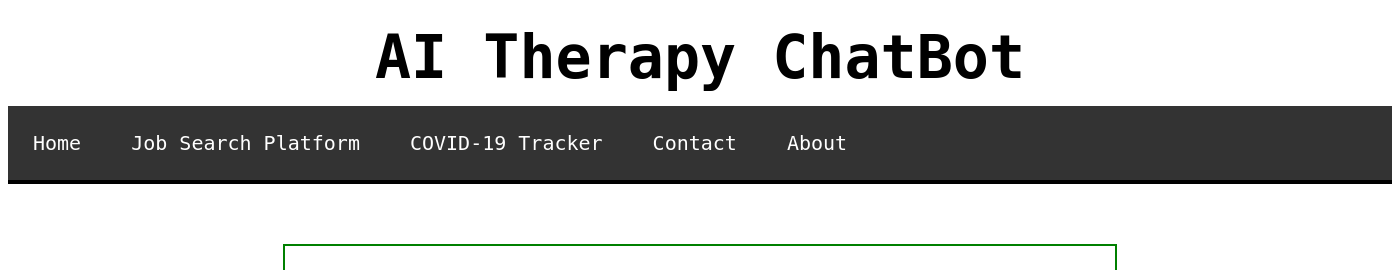
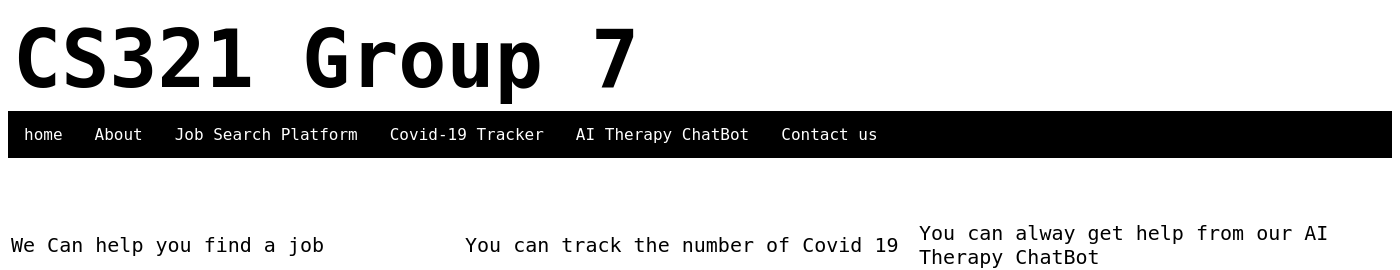
Before and after one commit to SJGirmay/321-Group-7, a Flask app: page / in a window 1400 px wide. Shown: the top 270 px of the page. Run offline with Flask 2, Linux system fonts and the light colour scheme; some libraries are stand-ins or nearby versions.

Commit message:
Update home.html

```diff
--- a/Ai-Therapy/templates/home.html
+++ b/Ai-Therapy/templates/home.html
@@ -1,3 +1,5 @@
+<html>
+
 <head>
   <script src="https://ajax.googleapis.com/ajax/libs/jquery/3.2.1/jquery.min.js"></script>
   <style>
@@ -17,141 +19,124 @@
       margin-top: 3px;
       text-align: center;
     }
-    #chatbox {
-      margin-left: auto;
-      margin-right: auto;
-      width: 80%;
-      margin-top: 60px;
-    }
-    #userInput {
-      margin-left: auto;
-      margin-right: auto;
-      width: 80%;
-      margin-top: 60px;
-    }
-    #textInput {
-      width: 100%;
-      border: none;
-      border-bottom: 3px solid black;
-      font-family: monospace;
-      font-size: 17px;
-    }
-    .userText {
-      color: white;
-      font-family: monospace;
-      font-size: 17px;
-      text-align: right;
-      line-height: 30px;
-    }
-    .userText span {
-      background-color: #808080;
-      padding: 10px;
-      border-radius: 2px;
-    }
-    .botText {
-      color: white;
-      font-family: monospace;
-      font-size: 17px;
-      text-align: left;
-      line-height: 30px;
-    }
-    .botText span {
-      background-color: #4169e1;
-      padding: 10px;
-      border-radius: 2px;
-    }
-    #tidbit {
-      position: absolute;
-      bottom: 0;
-      right: 0;
-      width: 300px;
-    }
-    .boxed {
-      margin-left: auto;
-      margin-right: auto;
-      width: 60%;
-      margin-top: 60px;
-      border: 2px solid green;
-    }
-    .box {
-      border: 2px solid black;
+    .navbar {
+  overflow: hidden;
+  background-color:black;
 }
 
-    ul {
-      list-style-type: none;
-      margin: 0;
-      padding: 0;
-      overflow: hidden;
-      background-color: #333333;
-    }
-
-  li {
+.navbar a {
   float: left;
-  }
-
-  li a {
-    display: block;
+  font-size: 16px;
   color: white;
   text-align: center;
-    font-size: 20px;
-    padding: 25px;
+  padding: 14px 16px;
   text-decoration: none;
 }
 
-  li a:hover {
-    background-color: #111111;
+.dropdown {
+  float: left;
+  overflow: hidden;
 }
+
+.dropdown .dropbtn {
+  font-size: 16px;
+  border: none;
+  outline: none;
+  color: #900C3F;
+  padding: 14px 16px;
+  background-color: inherit;
+  font-family: inherit;
+  margin: 0;
+}
+
+.navbar a:hover, .dropdown:hover .dropbtn {
+  background-color: gray;
+}
+
+.dropdown-content {
+  display: none;
+  position: absolute;
+  background-color:white;
+  min-width: 160px;
+  box-shadow: 0px 8px 16px 0px rgba(0,0,0,0.2);
+  z-index: 1;
+}
+
+.dropdown-content a {
+  float: none;
+  color: black;
+  padding: 12px 16px;
+  text-decoration: none;
+  display: block;
+  text-align: left;
+}
+
+.dropdown-content a:hover {
+  background-color: #ddd;
+}
+
+.dropdown:hover .dropdown-content {
+  display: block;
+}
+.column {
+  float: left;
+  width: 33.33%;
+  padding: 5px;
+}
+
+/* Clear floats after image containers */
+.row::after {
+  content: "";
+  clear: both;
+  display: table;
+}
+
+label { width: 200px; float: left; margin: 0 20px 0 0; }
+span { display: block; margin: 0 0 3px; font-size: 1.2em; font-weight: bold; }
+input { width: 200px; border: 1px solid #000; padding: 5px; }
+
 </style>
 </head>
 
 <body>
+    <h1 style="font-size:80px; padding: 5px;">
+      CS321 Group 7
+    </h1>
+    <div class="navbar" style="text-align:center;">
+      <a class="active" href="/">home</a>
+      <a class="active" href="/about">About</a>
+      <a class="active" href="/index">Job Search Platform</a>
+      <a class="active" href="/covid">Covid-19 Tracker</a>
+      <a class="active" href="/AI">AI Therapy ChatBot</a>
+      <a class="active" href="/contact">Contact us</a></li>
+    </div>
+
+    </div>
+
     <center>
-    <h1 style="font-size:60px;">
-      AI Therapy ChatBot
-    </h1>
-    <ul>
-      <li><a href="#home">Home</a></li>
-      <li><a href="#Job Search Platform">Job Search Platform</a></li>
-      <li><a href="#Covid 19 Tracker">COVID-19 Tracker</a></li>
-      <li><a href="#Contact">Contact</a></li>
-      <li><a href="#about">About</a></li>
-    </ul>
+    <table style="margin-top: 60px;">
+        <tr>
+            <td style="font-size: 20px;"> We Can help you find a job</td>
+            <td style="font-size: 20px;"> You can track the number of Covid 19</td>
+            <td style="font-size: 20px;"> You can alway get help from our AI Therapy ChatBot</td>
+        </tr>
+        <tr>
+          <td> <img src="https://i.insider.com/5ef9f7082618b919053702c4?width=1136&format=jpeg" width="450" height="400">
+        </td>
+        <td>
+            <img src="https://www.statnews.com/wp-content/uploads/2020/03/corona-tracker-social-image.png" width="450" height="400">
+        </td>
+        <td>
+            <img src="https://governmentciomedia.com/sites/default/files/styles/featured_article_image/public/2018-09/chatbots.jpg?itok=aElvvnQz" width="450" height="400">
+        </td>
+        </tr>
+    </table>
     </center>
-<div class="box"></div>
-  <div class="boxed">
-    <div>
-      <div id="chatbox">
-        <p class="botText">
-          <span>Hi! I'm Lily your AI therapy Chatbot</span>
-        </p>
-      </div>
-      <div id="userInput">
-        <input id="textInput" type="text" name="msg" placeholder="Message" />
-      </div>
-    </div>
-  </div>
+    <table style="width:100%; background-color: white">
+        <tr style="background-color: white;">
+        <br></br>
+        <div style="background-color:gainsboro; position: absolute; bottom: 5px;">Disclaimer: This is a fictitious organization. This website was created for a school project.</div>
+        </tr>
+        </table>
     </body>
-
-<script>
-  function getBotResponse() {
-    var rawText = $("#textInput").val();
-    var userHtml = '<p class="userText"><span>' + rawText + "</span></p>";
-    $("#textInput").val("");
-    $("#chatbox").append(userHtml);
-    document
-      .getElementById("userInput")
-      .scrollIntoView({ block: "start", behavior: "smooth" });
-    $.get("/get", { msg: rawText }).done(function(data) {
-      var botHtml = '<p class="botText"><span>' + data + "</span></p>";
-      $("#chatbox").append(botHtml);
-      document
-        .getElementById("userInput")
-        .scrollIntoView({ block: "start", behavior: "smooth" });
-    });
-  }
-  $("#textInput").keypress(function(e) {
-    if (e.which == 13) {
-      getBotResponse();
-    }
-  });
-</script>
+    </html>
```
Lines whose indentation alone changed are shown as unchanged.
